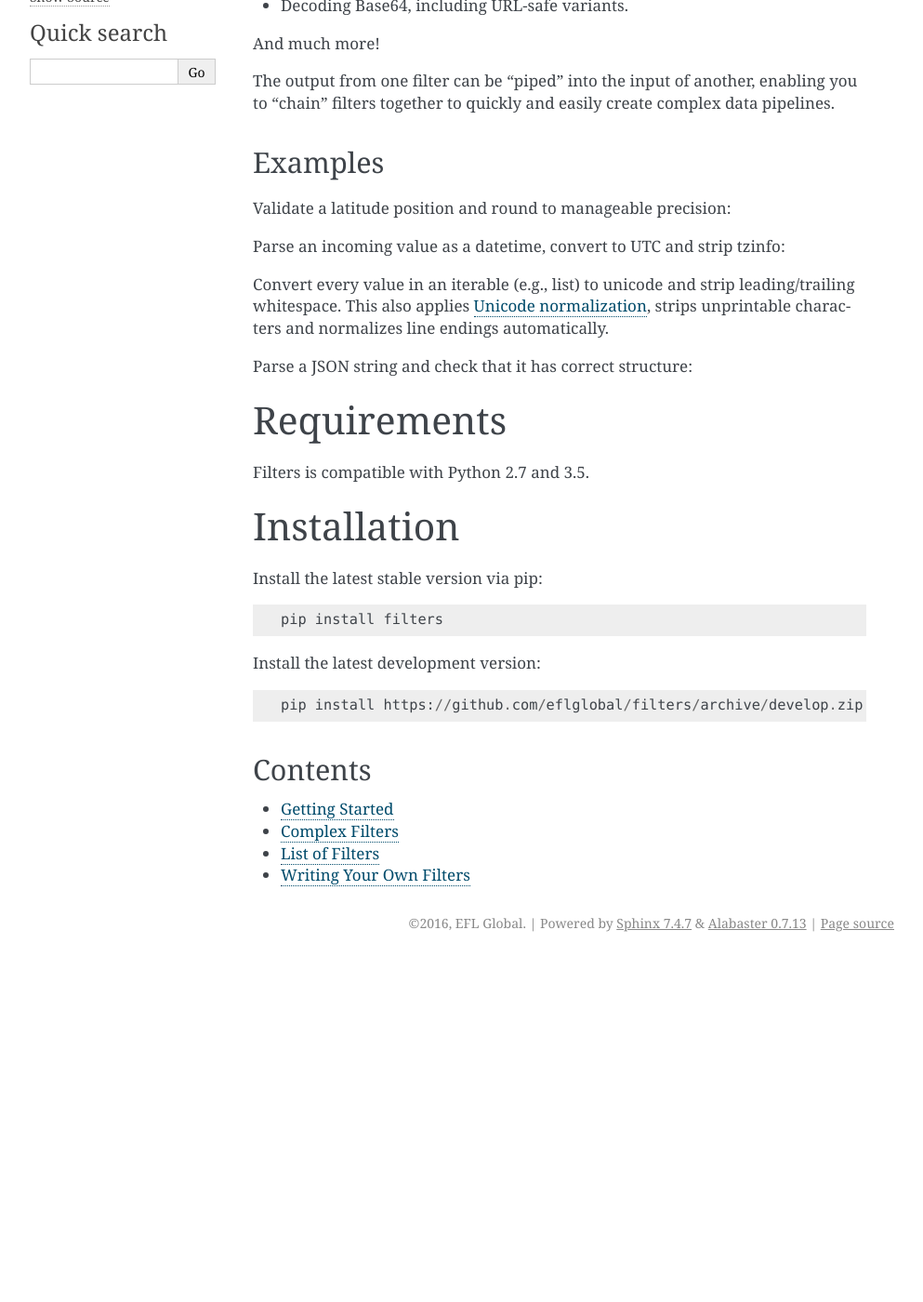
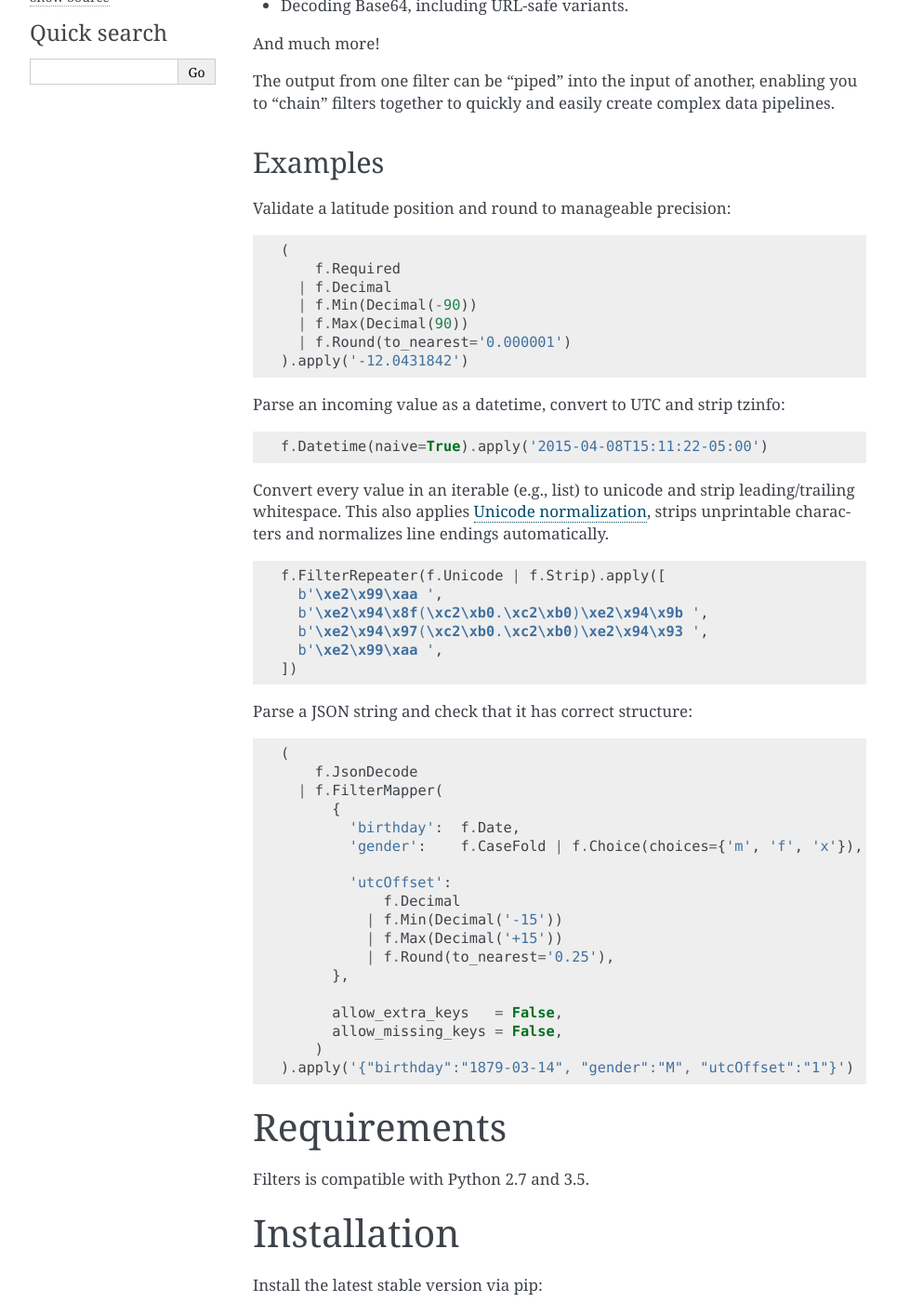
Before and after one commit to lenddoefl/filters, a Sphinx documentation site: the page built from docs/index.rst, in a window 1280 px wide and 1400 px high, scrolled down 269 px. Shown: the whole window at 93% size, without its empty margins (148-1141 px from the left). Built offline with Sphinx 7.4.7, drawn with Linux system fonts in a browser that asks for light colours; before the commit the page ends 1301 px from its top, so only the background shows below that.

Commit message:
Fixed some issues with documentation.

```diff
--- a/docs/index.rst
+++ b/docs/index.rst
@@ -21,7 +21,7 @@ Examples
 
 Validate a latitude position and round to manageable precision:
 
-.. highlight:: python
+.. code-block:: python
 
    (
        f.Required
@@ -33,7 +33,7 @@ Validate a latitude position and round to manageable precision:
 
 Parse an incoming value as a datetime, convert to UTC and strip tzinfo:
 
-.. highlight:: python
+.. code-block:: python
 
    f.Datetime(naive=True).apply('2015-04-08T15:11:22-05:00')
 
@@ -42,7 +42,7 @@ leading/trailing whitespace.
 This also applies `Unicode normalization`_, strips unprintable characters and
 normalizes line endings automatically.
 
-.. highlight:: python
+.. code-block:: python
 
    f.FilterRepeater(f.Unicode | f.Strip).apply([
      b'\xe2\x99\xaa ',
@@ -53,7 +53,7 @@ normalizes line endings automatically.
 
 Parse a JSON string and check that it has correct structure:
 
-.. highlight:: python
+.. code-block:: python
 
    (
        f.JsonDecode
```
